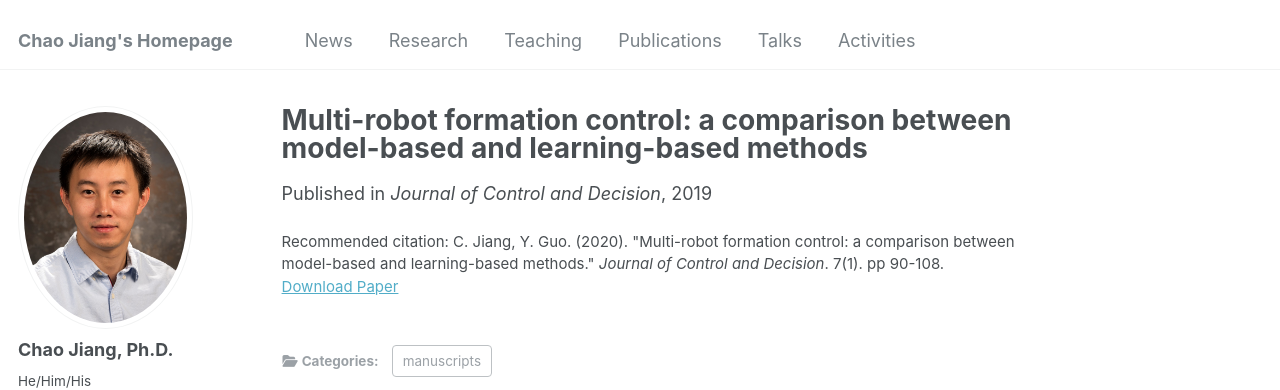
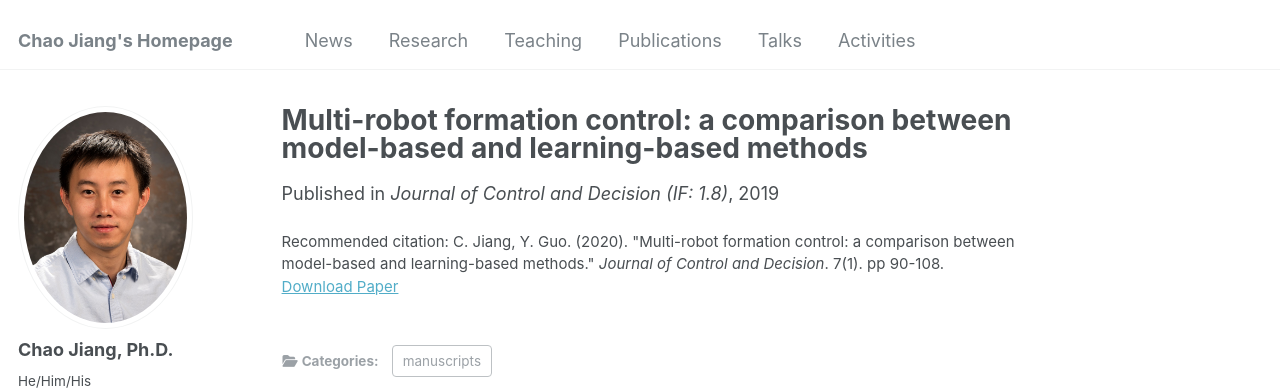
Before and after one commit to cjiang6/cjiang6.github.io, a Jekyll site: the page built from _publications/2019-12-06.md, in a window 1280 px wide and 1022 px high. Shown: the top 390 px of the window. Built offline with Jekyll 4.4.1, drawn with Linux system fonts in a browser that asks for light colours; some web fonts are replaced; a file with an impossible date is left out.

Commit message:
Update 2019-12-06.md

```diff
--- a/_publications/2019-12-06.md
+++ b/_publications/2019-12-06.md
@@ -5,7 +5,7 @@ category: manuscripts
 #permalink: /publication/2015-10-01-paper-title-number-3
 #excerpt: 'This paper is about the number 3. The number 4 is left for future work.'
 date: 2019-12-06
-venue: 'Journal of Control and Decision'
+venue: 'Journal of Control and Decision (IF: 1.8)'
 #slidesurl: 'http://academicpages.github.io/files/slides3.pdf'
 paperurl: 'https://www.tandfonline.com/doi/full/10.1080/23307706.2019.1697970'
 citation: 'C. Jiang, Y. Guo. (2020). &quot;Multi-robot formation control: a comparison between model-based and learning-based methods.&quot; <i>Journal of Control and Decision</i>. 7(1). pp 90-108.'
```
